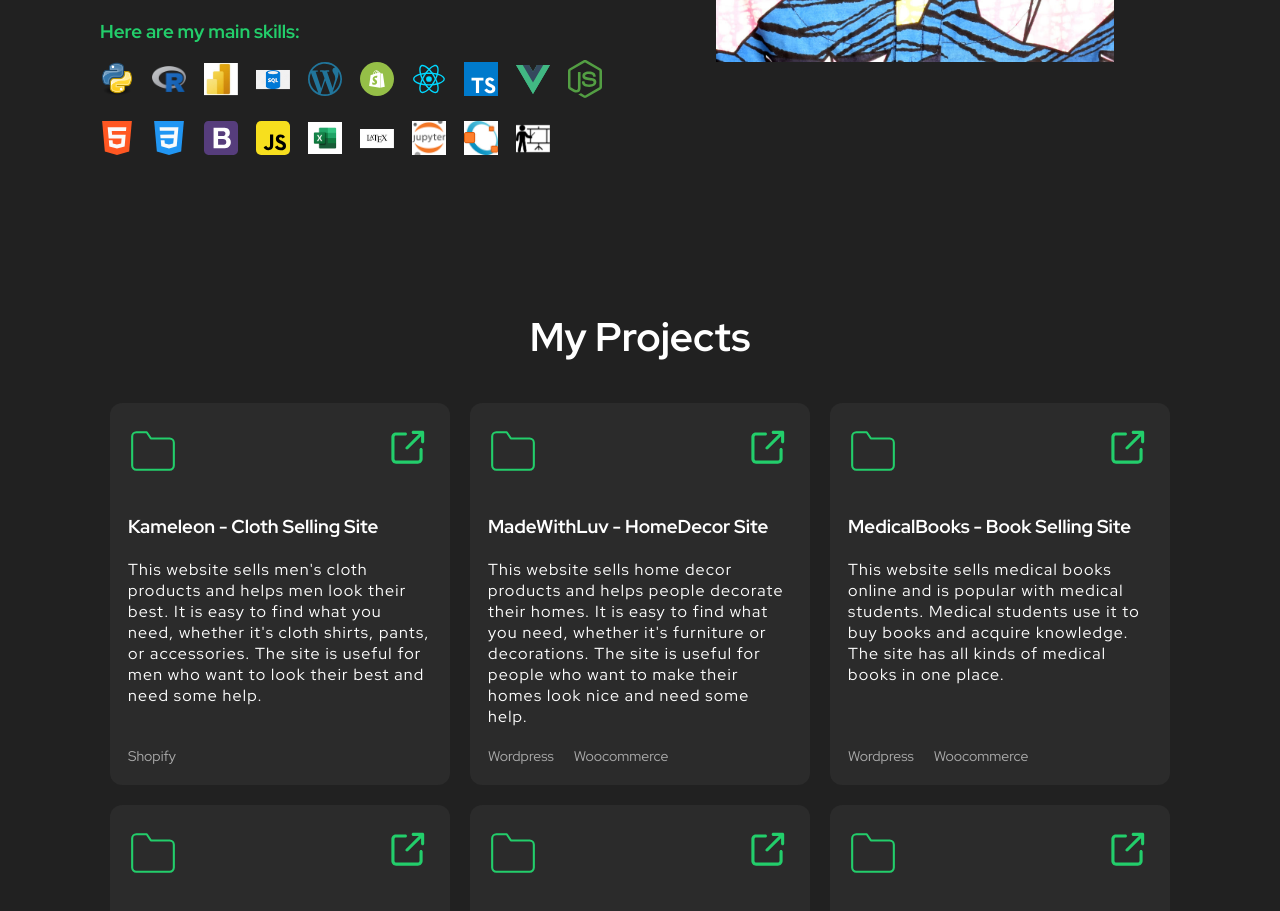
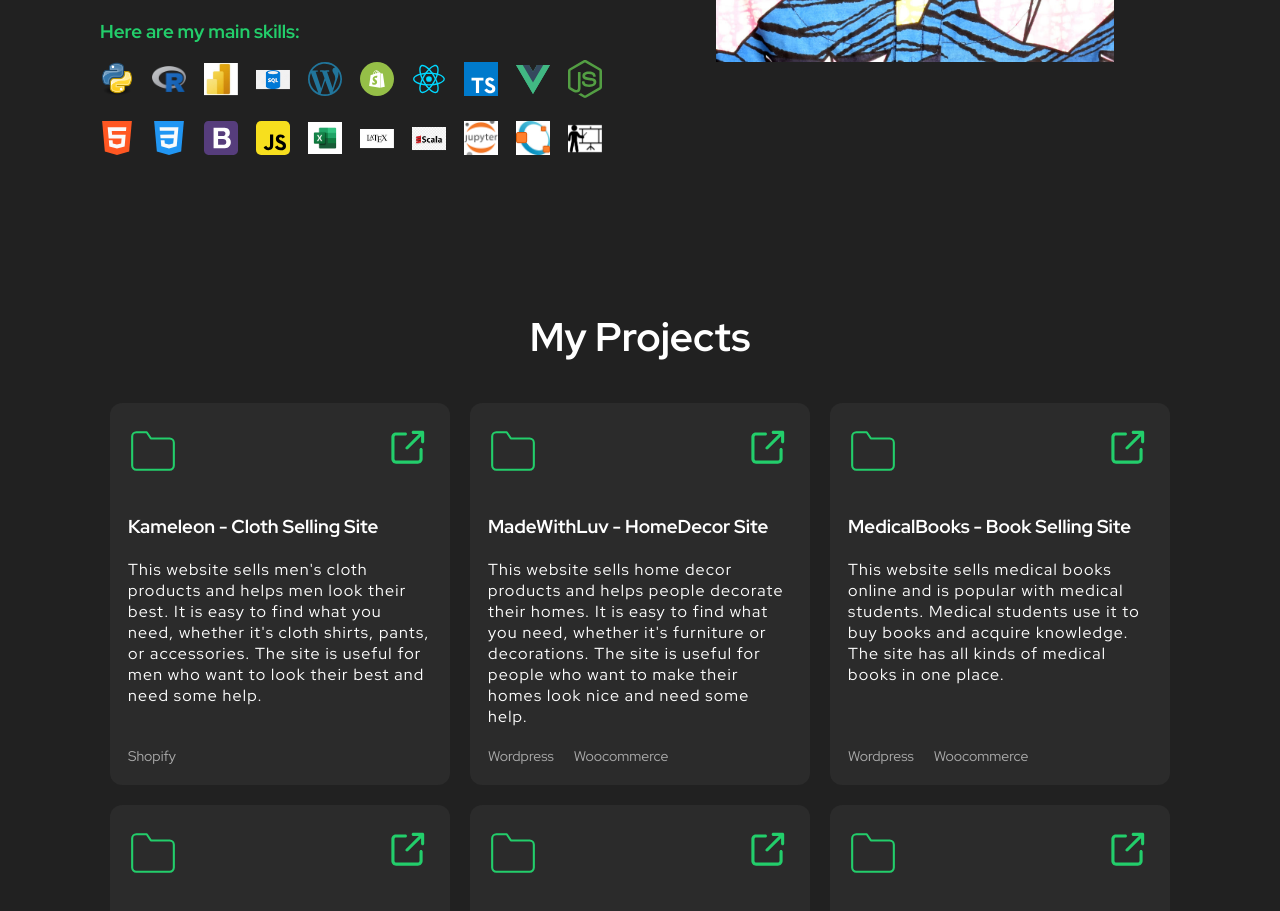
Before and after one commit to Adonislab/adonisnobime, a React (Create React App) app: page / in a window 1280 px wide. Shown: the part 1180-2091 px from the top of the page. Built offline with nearby package versions, Linux system fonts and the light colour scheme.

Commit message:
Ajout de dernier logo de compétence en scala

```diff
--- a/src/components/About/About.tsx
+++ b/src/components/About/About.tsx
@@ -18,11 +18,12 @@ import latex from "../../assets/latex.jpeg";
 import notebook from "../../assets/notebook.png";
 import octave from "../../assets/octave.jpeg";
 import presentation from "../../assets/presentation.png";
+import scala from "../../assets/scala.jpeg";
 import boostrapIcon from "../../assets/bootstrap-icon.svg";
 import ScrollAnimation from "react-animate-on-scroll";
 
 
-export function About() { //Token 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
+export function About() { //Token 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
   return (
     <Container id="about">
       <div className="about-text">
@@ -151,6 +152,12 @@ export function About() { //Token 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
 
           <div className="hability">
             <ScrollAnimation animateIn="fadeInUp" delay={0.19 * 1000}>
+              <img src={scala} alt="Scala" />
+            </ScrollAnimation>
+          </div>
+
+          <div className="hability">
+            <ScrollAnimation animateIn="fadeInUp" delay={0.19 * 1000}>
               <img src={notebook} alt="Notebook" />
             </ScrollAnimation>
           </div>
```
Also changed, not shown: src/assets/scala.jpeg (added).
